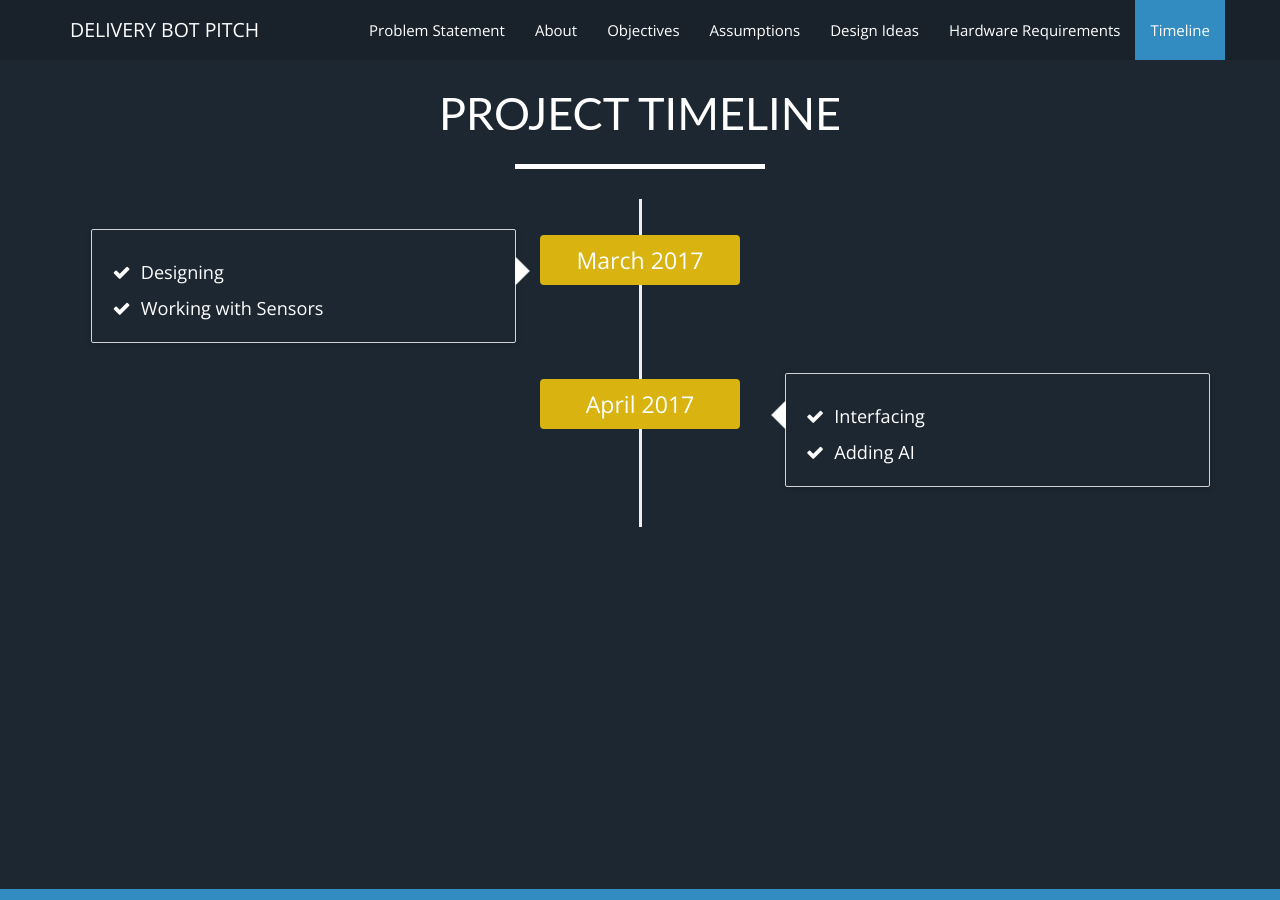
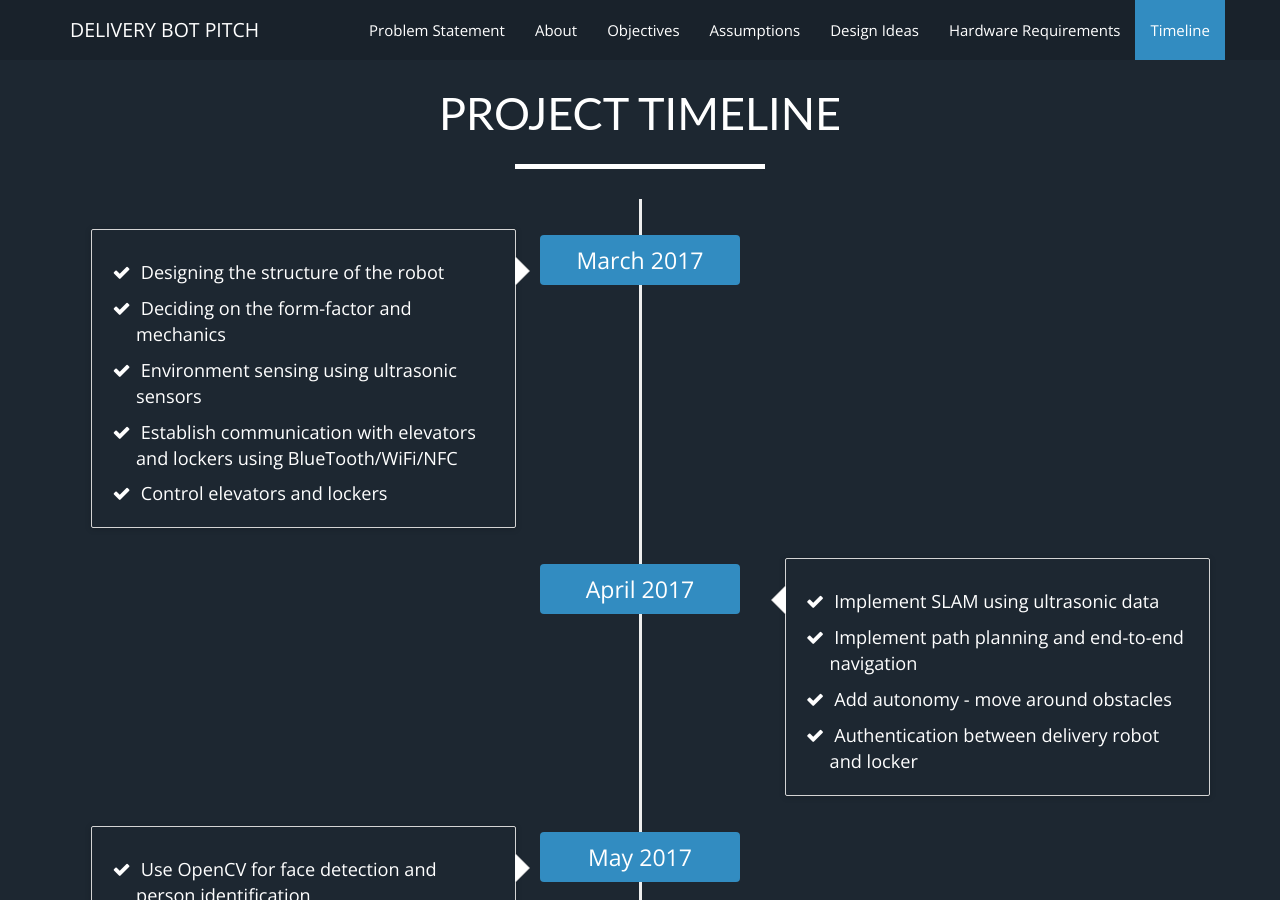
Before and after one commit to prajwaldp/delivery-robot-pitch, a Jekyll site: the page built from index.html, in a window 1280 px wide and 900 px high, scrolled down 6863 px. Built offline with Jekyll 4.4.1, drawn with Linux system fonts in a browser that asks for light colours; some of the changed text lies outside the part shown.

Commit message:
modify objectives

```diff
--- a/_includes/objectives.html
+++ b/_includes/objectives.html
@@ -10,19 +10,19 @@
       <div class="col-lg-8 col-lg-offset-2">
 	<ul>
 	  <li>
-	    To make an efficient, autonomous machine that replaces the job of a delivery person in multistorey buildings.
+	    To make an efficient, autonomous machine that replaces the job of a courier boy in a building.
 	  </li>
 	  <li>
-	    A motorised drive arrangement.
+	    The delivery robot should be able to gain information about the environment.
 	  </li>
 	  <li>
-	    Like driverless cars, the delivery robots use cameras, GPS and radar to "see" their urban environment and navigate through it.
+	    Physical autonomy - the robot should be able to take care of itself.
 	  </li>
 	  <li>
-	    A sensor module for generating signals to control the machine.
+	    Exteroception - it delivery bot should be equipped with a number of functional sensors required for the task.
 	  </li>
 	  <li>
-	    A controller for commanding the arrangement.
+	    Autonomous optimal navigation.
 	  </li>
 	  <li>
 	    End to end safe delivery of product.
--- a/_includes/timeline.html
+++ b/_includes/timeline.html
@@ -13,25 +13,76 @@
           <div class="timeline-body">
             <ul>
 	      <li>
-		Designing
+		Designing the structure of the robot
 	      </li>
 	      <li>
-		Working with Sensors
+		Deciding on the form-factor and mechanics
+	      </li>
+	      <li>
+		Environment sensing using ultrasonic sensors
+	      </li>
+	      <li>
+		Establish communication with elevators and lockers using BlueTooth/WiFi/NFC
+	      </li>
+	      <li>
+		Control elevators and lockers
 	      </li>
 	    </ul>
           </div>
         </div>
       </li>
       <li class="timeline-inverted">
-        <div class="timeline-badge warning">April 2017</div>
+        <div class="timeline-badge">April 2017</div>
         <div class="timeline-panel">
           <div class="timeline-body">
             <ul>
 	      <li>
-		Interfacing
+		Implement SLAM using ultrasonic data
 	      </li>
 	      <li>
-		Adding AI
+		Implement path planning and end-to-end navigation
+	      </li>
+	      <li>
+		Add autonomy - move around obstacles
+	      </li>
+	      <li>
+		Authentication between delivery robot and locker
+	      </li>
+	    </ul>
+          </div>
+        </div>
+      </li>
+      <li>
+        <div class="timeline-badge">May 2017</div>
+        <div class="timeline-panel">
+          <div class="timeline-body">
+            <ul>
+	      <li>
+		Use OpenCV for face detection and person identification
+	      </li>
+	      <li>
+		Use OpenCV to gauge the parcel size and shape
+	      </li>
+	      <li>
+		Design robotic arms capable of holding the parcel
+	      </li>
+	    </ul>
+          </div>
+        </div>
+      </li>
+      <li class="timeline-inverted">
+        <div class="timeline-badge">June 2017</div>
+        <div class="timeline-panel">
+          <div class="timeline-body">
+            <ul>
+	      <li>
+		Design mechanics for picking a parcel up from a locker (human imitating robot design)
+	      </li>
+	      <li>
+		Design on-board containers for parcels
+	      </li>
+	      <li>
+		Design mechanics to place and pick a parcel up from an on-board container
 	      </li>
 	    </ul>
           </div>
--- a/css/main.scss
+++ b/css/main.scss
@@ -296,7 +296,7 @@
 		top: 16px;
 		left: 50%;
 		margin-left: -100px;
-		background-color: $color_gold_leaf;
+		background-color: $color_boston_blue_approx;
 		z-index: 100;
 		//Instead of the line below you could use @include border-radius($radius, $vertical-radius)
 		border-radius: 4px;
```
